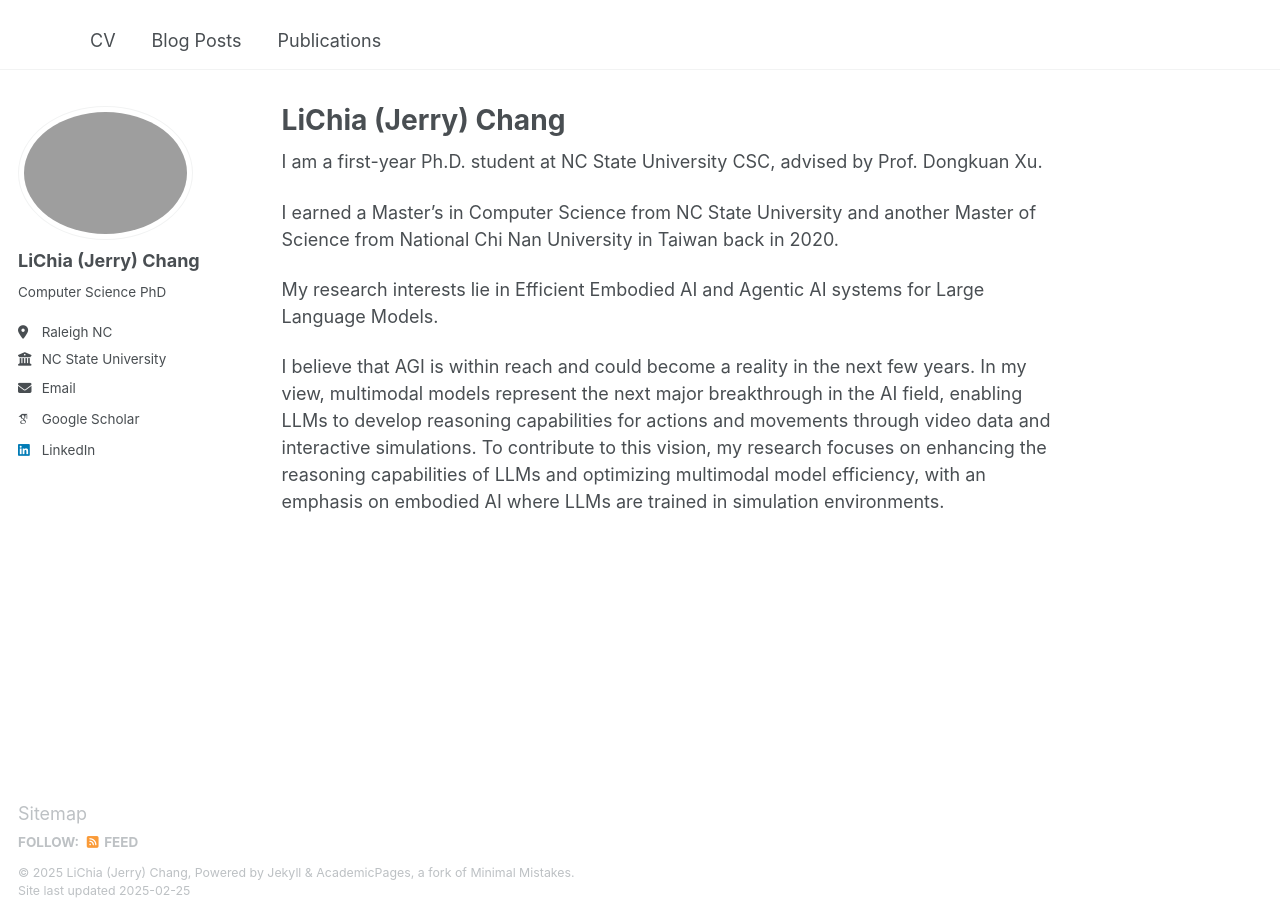
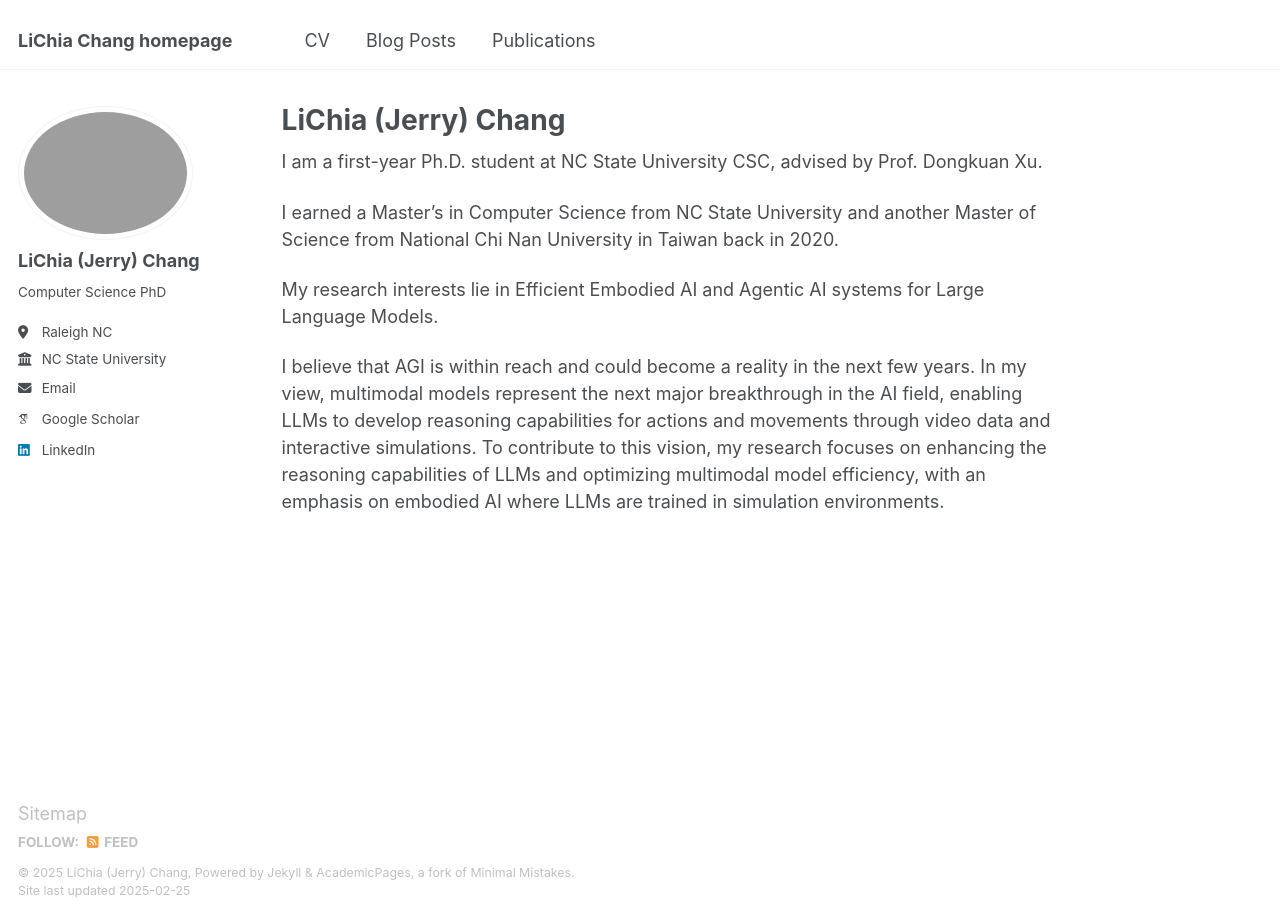
Before and after one commit to lichchang/lichchang.github.io, a Jekyll site: the page built from _pages/about.md, in a window 1280 px wide. Built offline with Jekyll 4.4.1, drawn with Linux system fonts in a browser that asks for light colours; some web fonts are replaced.

Commit message:
Update _config.yml

```diff
--- a/_config.yml
+++ b/_config.yml
@@ -9,7 +9,7 @@
 # Basic Site Settings
 locale                   : "en-US"
 site_theme               : "default"
-title                    : ""
+title                    : "LiChia Chang homepage"
 title_separator          : "-"
 name                     : &name "LiChia (Jerry) Chang"
 description              : &description "personal description"
```
